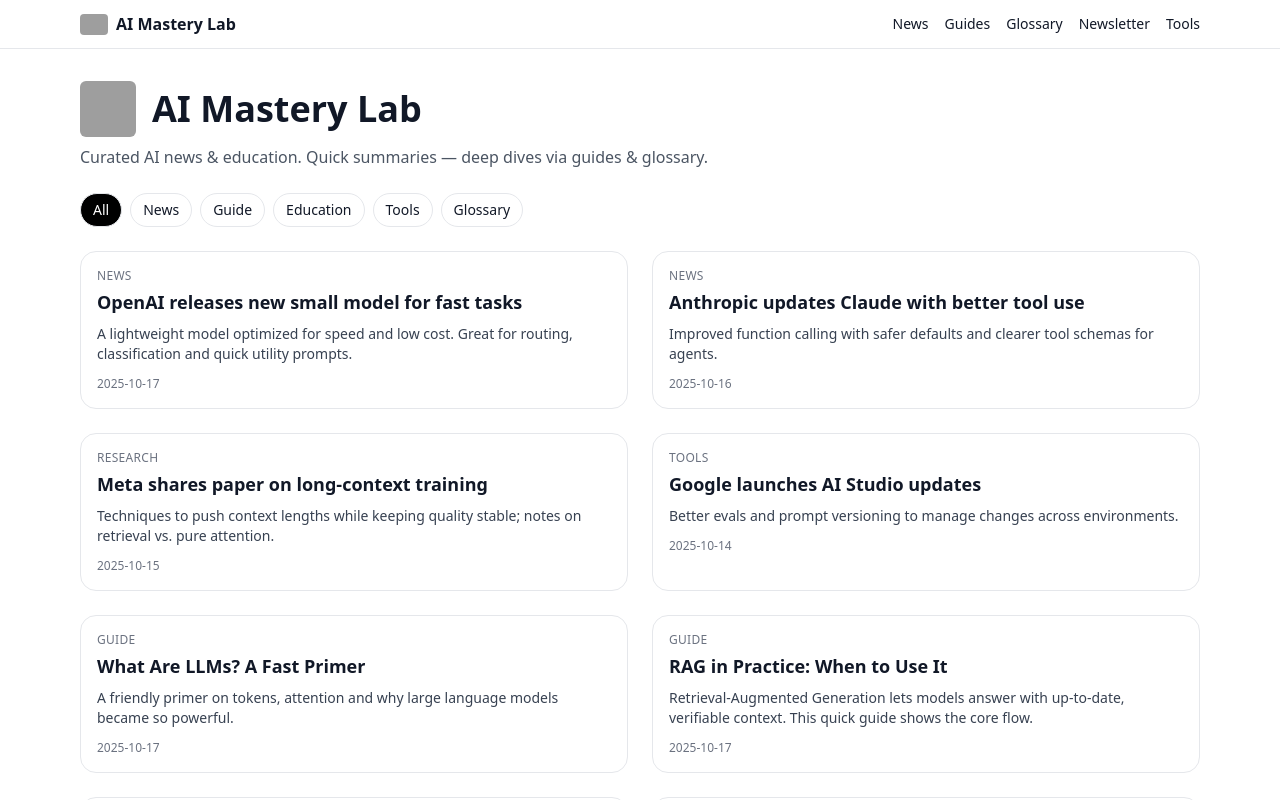
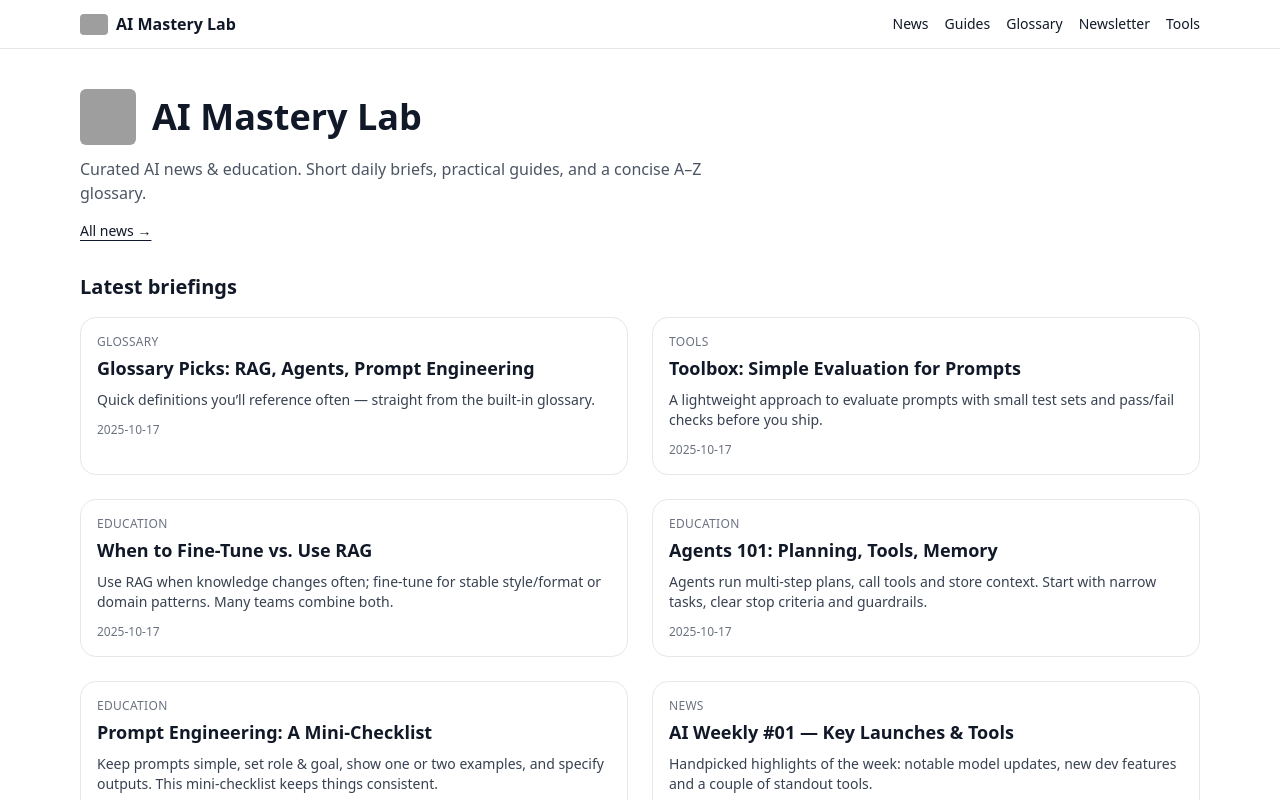
Before and after one commit to Jatin2349/ai-news-site, a Next.js app: page / in a window 1280 px wide. Shown: the top 800 px of the page. Built offline with nearby package versions, Linux system fonts and the light colour scheme; grey boxes are pictures that could not be loaded.

Commit message:
Update page.tsx

```diff
--- a/app/page.tsx
+++ b/app/page.tsx
@@ -1,55 +1,65 @@
-'use client'
 import Image from 'next/image'
-import data from '../data/news.json'
-import { useMemo, useState } from 'react'
+import news from '../data/news.json'
 
-const CATS = ['All', 'News', 'Guide', 'Education', 'Tools', 'Glossary']
+export const metadata = {
+  title: 'AI Mastery Lab — Latest',
+  description: 'Curated AI news & education: short briefs, guides, and a concise glossary.'
+}
 
 export default function HomePage() {
-  const [cat, setCat] = useState('All')
-  const items = useMemo(
-    () => (cat === 'All' ? data : data.filter(a => a.category?.toLowerCase() === cat.toLowerCase())),
-    [cat]
-  )
+  // Neueste 6 Einträge (falls du später mehr Daten hast)
+  const items = [...news]
+    .sort((a: any, b: any) => (a.date < b.date ? 1 : -1))
+    .slice(0, 6)
+
   return (
-    <div>
+    <div className="space-y-8">
       {/* Hero */}
-      <section className="mb-6">
+      <section className="mt-2">
         <div className="flex items-center gap-3 md:gap-4">
-          <Image src="/icon.png" alt="AI Mastery Lab logo" width={80} height={80}
-                 className="w-10 h-10 md:w-14 md:h-14 rounded-md" priority />
+          <Image
+            src="/icon.png"
+            alt="AI Mastery Lab logo"
+            width={80}
+            height={80}
+            className="w-10 h-10 md:w-14 md:h-14 rounded-md"
+            priority
+          />
           <h1 className="text-3xl md:text-4xl font-semibold">AI Mastery Lab</h1>
         </div>
-        <p className="text-gray-600 mt-2">
-          Curated AI news & education. Quick summaries — deep dives via guides & glossary.
+        <p className="text-gray-600 mt-3 max-w-2xl">
+          Curated AI news & education. Short daily briefs, practical guides, and a concise A–Z glossary.
         </p>
+        <div className="mt-4 text-sm">
+          <a href="/news" className="underline underline-offset-4">All news →</a>
+        </div>
       </section>
 
-      {/* Filter */}
-      <div className="flex flex-wrap gap-2 mb-6">
-        {CATS.map(c => (
-          <button key={c}
-            onClick={() => setCat(c)}
-            className={`px-3 py-1.5 rounded-full border text-sm ${
-              cat === c ? 'bg-black text-white' : 'hover:bg-gray-50'
-            }`}>
-            {c}
-          </button>
-        ))}
-      </div>
+      {/* Neueste 6 */}
+      <section>
+        <h2 className="text-xl font-semibold mb-4">Latest briefings</h2>
+        <div className="grid gap-6 md:grid-cols-2">
+          {items.map((a: any, i: number) => (
+            <a
+              key={i}
+              href={a.url}
+              className="block rounded-2xl border p-4 hover:shadow"
+              target={a.url.startsWith('http') ? '_blank' : undefined}
+            >
+              <div className="text-xs uppercase tracking-wide text-gray-500">{a.category}</div>
+              <h3 className="mt-1 font-semibold text-lg">{a.title}</h3>
+              <p className="mt-2 text-sm text-gray-700 line-clamp-3">{a.summary}</p>
+              <div className="mt-3 text-xs text-gray-500">{a.date}</div>
+            </a>
+          ))}
+        </div>
 
-      {/* Grid */}
-      <div className="grid gap-6 md:grid-cols-2">
-        {items.slice(0, 12).map((a, i) => (
-          <a key={i} href={a.url} className="block rounded-2xl border p-4 hover:shadow"
-             target={a.url.startsWith('http') ? '_blank' : undefined}>
-            <div className="text-xs uppercase tracking-wide text-gray-500">{a.category}</div>
-            <h2 className="mt-1 font-semibold text-lg">{a.title}</h2>
-            <p className="mt-2 text-sm text-gray-700 line-clamp-3">{a.summary}</p>
-            <div className="mt-3 text-xs text-gray-500">{a.date}</div>
+        <div className="mt-4">
+          <a href="/news" className="inline-block rounded-md border px-3 py-2 text-sm hover:bg-gray-50">
+            Browse all news
           </a>
-        ))}
-      </div>
+        </div>
+      </section>
     </div>
   )
 }
```
